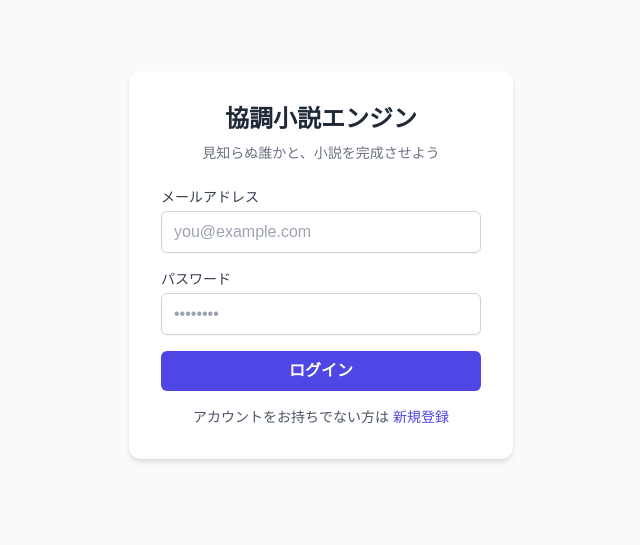
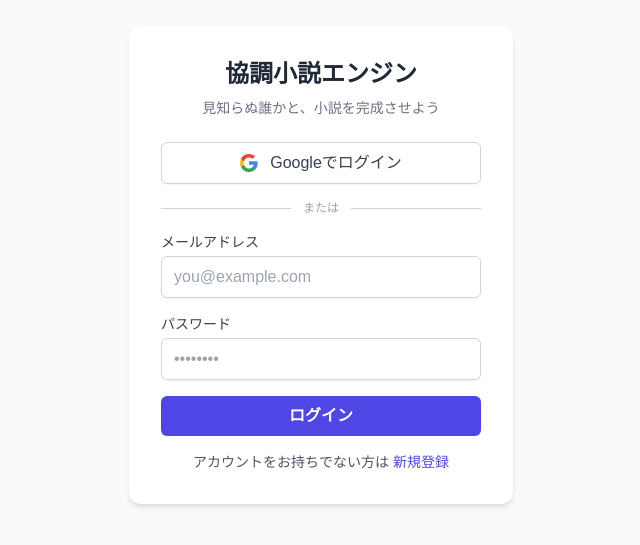
Before and after one commit to bobukuwa-collab/Collaborative-Novel-Engine, a Next.js app: page /login in a window 1280 px wide. Shown: the part 135-680 px from the top of the page, without its empty margins (319-959 px from the left). Built offline with nearby package versions, Linux system fonts and the light colour scheme.

Commit message:
feat: Googleログイン・新規登録ボタンを追加

```diff
--- a/src/components/auth/LoginForm.tsx
+++ b/src/components/auth/LoginForm.tsx
@@ -11,6 +11,7 @@
   const [password, setPassword] = useState('')
   const [error, setError] = useState<string | null>(null)
   const [loading, setLoading] = useState(false)
+  const [googleLoading, setGoogleLoading] = useState(false)
 
   const handleSubmit = async (e: React.FormEvent) => {
     e.preventDefault()
@@ -30,8 +31,46 @@
     }
   }
 
+  const handleGoogleLogin = async () => {
+    setError(null)
+    setGoogleLoading(true)
+    try {
+      const supabase = createClient()
+      const { error } = await supabase.auth.signInWithOAuth({
+        provider: 'google',
+        options: { redirectTo: `${location.origin}/auth/callback` },
+      })
+      if (error) throw error
+    } catch (err) {
+      setError(err instanceof Error ? err.message : 'Googleログインに失敗しました')
+      setGoogleLoading(false)
+    }
+  }
+
   return (
-    <form onSubmit={handleSubmit} className="space-y-4 w-full max-w-sm">
+    <div className="space-y-4 w-full max-w-sm">
+      <button
+        type="button"
+        onClick={handleGoogleLogin}
+        disabled={googleLoading}
+        className="w-full flex items-center justify-center gap-3 py-2 px-4 border border-gray-300 rounded-md shadow-sm bg-white text-gray-700 font-medium hover:bg-gray-50 disabled:opacity-50 transition-colors"
+      >
+        <svg width="18" height="18" viewBox="0 0 18 18" aria-hidden="true">
+          <path fill="#4285F4" d="M17.64 9.2c0-.637-.057-1.251-.164-1.84H9v3.481h4.844c-.209 1.125-.843 2.078-1.796 2.717v2.258h2.908c1.702-1.567 2.684-3.875 2.684-6.615z"/>
+          <path fill="#34A853" d="M9 18c2.43 0 4.467-.806 5.956-2.184l-2.908-2.258c-.806.54-1.837.86-3.048.86-2.344 0-4.328-1.584-5.036-3.711H.957v2.332A8.997 8.997 0 0 0 9 18z"/>
+          <path fill="#FBBC05" d="M3.964 10.707A5.41 5.41 0 0 1 3.682 9c0-.593.102-1.17.282-1.707V4.961H.957A8.996 8.996 0 0 0 0 9c0 1.452.348 2.827.957 4.039l3.007-2.332z"/>
+          <path fill="#EA4335" d="M9 3.58c1.321 0 2.508.454 3.44 1.345l2.582-2.58C13.463.891 11.426 0 9 0A8.997 8.997 0 0 0 .957 4.961L3.964 7.293C4.672 5.163 6.656 3.58 9 3.58z"/>
+        </svg>
+        {googleLoading ? '接続中...' : 'Googleでログイン'}
+      </button>
+
+      <div className="flex items-center gap-3">
+        <hr className="flex-1 border-gray-300" />
+        <span className="text-xs text-gray-400">または</span>
+        <hr className="flex-1 border-gray-300" />
+      </div>
+
+      <form onSubmit={handleSubmit} className="space-y-4">
         <div>
           <label htmlFor="email" className="block text-sm font-medium text-gray-700 mb-1">
             メールアドレス
@@ -70,12 +109,14 @@
         >
           {loading ? 'ログイン中...' : 'ログイン'}
         </button>
+      </form>
+
       <p className="text-sm text-center text-gray-600">
         アカウントをお持ちでない方は{' '}
         <Link href="/signup" className="text-indigo-600 hover:underline">
           新規登録
         </Link>
       </p>
-    </form>
+    </div>
   )
 }
--- a/src/components/auth/SignupForm.tsx
+++ b/src/components/auth/SignupForm.tsx
@@ -19,6 +19,23 @@
   const [password, setPassword] = useState('')
   const [error, setError] = useState<string | null>(null)
   const [loading, setLoading] = useState(false)
+  const [googleLoading, setGoogleLoading] = useState(false)
+
+  const handleGoogleLogin = async () => {
+    setError(null)
+    setGoogleLoading(true)
+    try {
+      const supabase = createClient()
+      const { error } = await supabase.auth.signInWithOAuth({
+        provider: 'google',
+        options: { redirectTo: `${location.origin}/auth/callback` },
+      })
+      if (error) throw error
+    } catch (err) {
+      setError(err instanceof Error ? err.message : 'Googleログインに失敗しました')
+      setGoogleLoading(false)
+    }
+  }
 
   const handleSubmit = async (e: React.FormEvent) => {
     e.preventDefault()
@@ -57,7 +74,29 @@
   }
 
   return (
-    <form onSubmit={handleSubmit} className="space-y-4 w-full max-w-sm">
+    <div className="space-y-4 w-full max-w-sm">
+      <button
+        type="button"
+        onClick={handleGoogleLogin}
+        disabled={googleLoading}
+        className="w-full flex items-center justify-center gap-3 py-2 px-4 border border-gray-300 rounded-md shadow-sm bg-white text-gray-700 font-medium hover:bg-gray-50 disabled:opacity-50 transition-colors"
+      >
+        <svg width="18" height="18" viewBox="0 0 18 18" aria-hidden="true">
+          <path fill="#4285F4" d="M17.64 9.2c0-.637-.057-1.251-.164-1.84H9v3.481h4.844c-.209 1.125-.843 2.078-1.796 2.717v2.258h2.908c1.702-1.567 2.684-3.875 2.684-6.615z"/>
+          <path fill="#34A853" d="M9 18c2.43 0 4.467-.806 5.956-2.184l-2.908-2.258c-.806.54-1.837.86-3.048.86-2.344 0-4.328-1.584-5.036-3.711H.957v2.332A8.997 8.997 0 0 0 9 18z"/>
+          <path fill="#FBBC05" d="M3.964 10.707A5.41 5.41 0 0 1 3.682 9c0-.593.102-1.17.282-1.707V4.961H.957A8.996 8.996 0 0 0 0 9c0 1.452.348 2.827.957 4.039l3.007-2.332z"/>
+          <path fill="#EA4335" d="M9 3.58c1.321 0 2.508.454 3.44 1.345l2.582-2.58C13.463.891 11.426 0 9 0A8.997 8.997 0 0 0 .957 4.961L3.964 7.293C4.672 5.163 6.656 3.58 9 3.58z"/>
+        </svg>
+        {googleLoading ? '接続中...' : 'Googleで登録'}
+      </button>
+
+      <div className="flex items-center gap-3">
+        <hr className="flex-1 border-gray-300" />
+        <span className="text-xs text-gray-400">またはメールで登録</span>
+        <hr className="flex-1 border-gray-300" />
+      </div>
+
+      <form onSubmit={handleSubmit} className="space-y-4">
       <div>
         <label htmlFor="displayName" className="block text-sm font-medium text-gray-700 mb-1">
           表示名
@@ -116,6 +155,7 @@
           ログイン
         </Link>
       </p>
-    </form>
+      </form>
+    </div>
   )
 }
```
Lines whose indentation alone changed are shown as unchanged.
